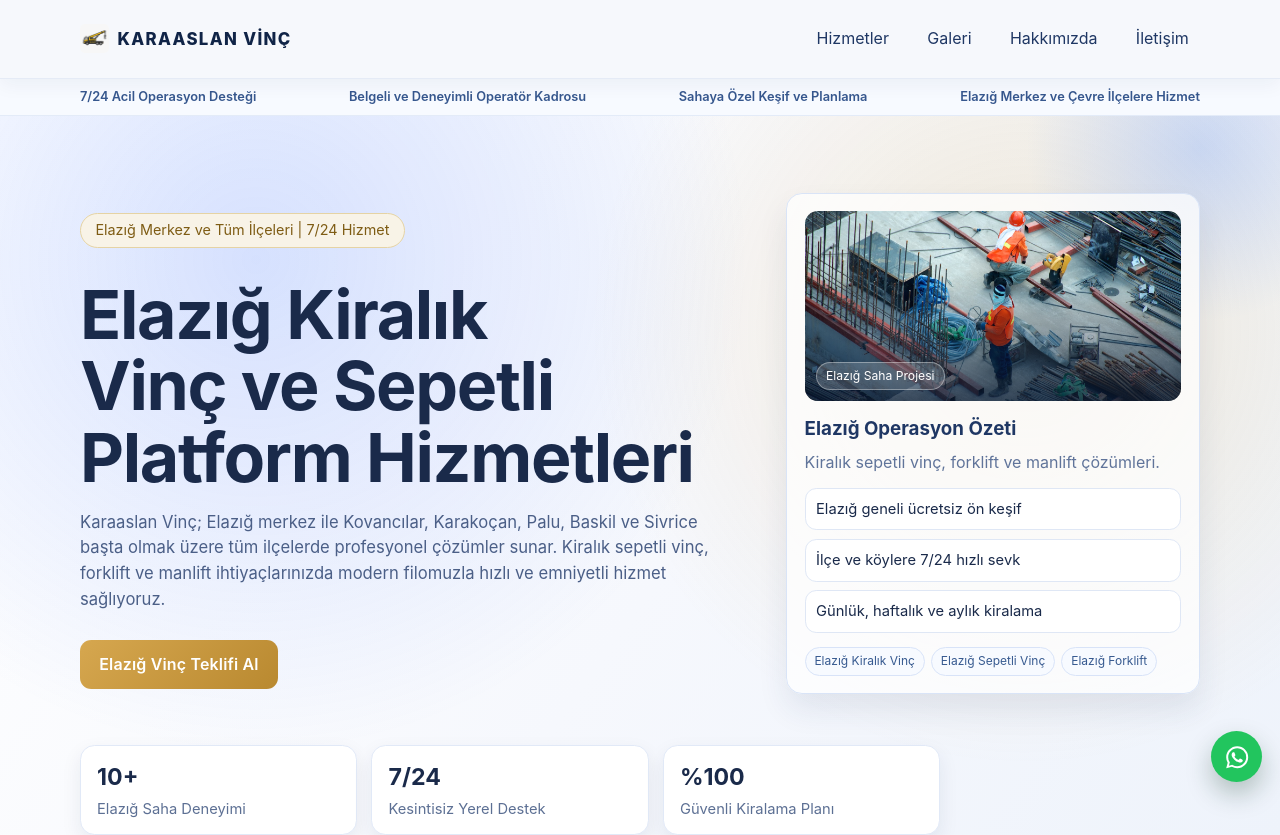
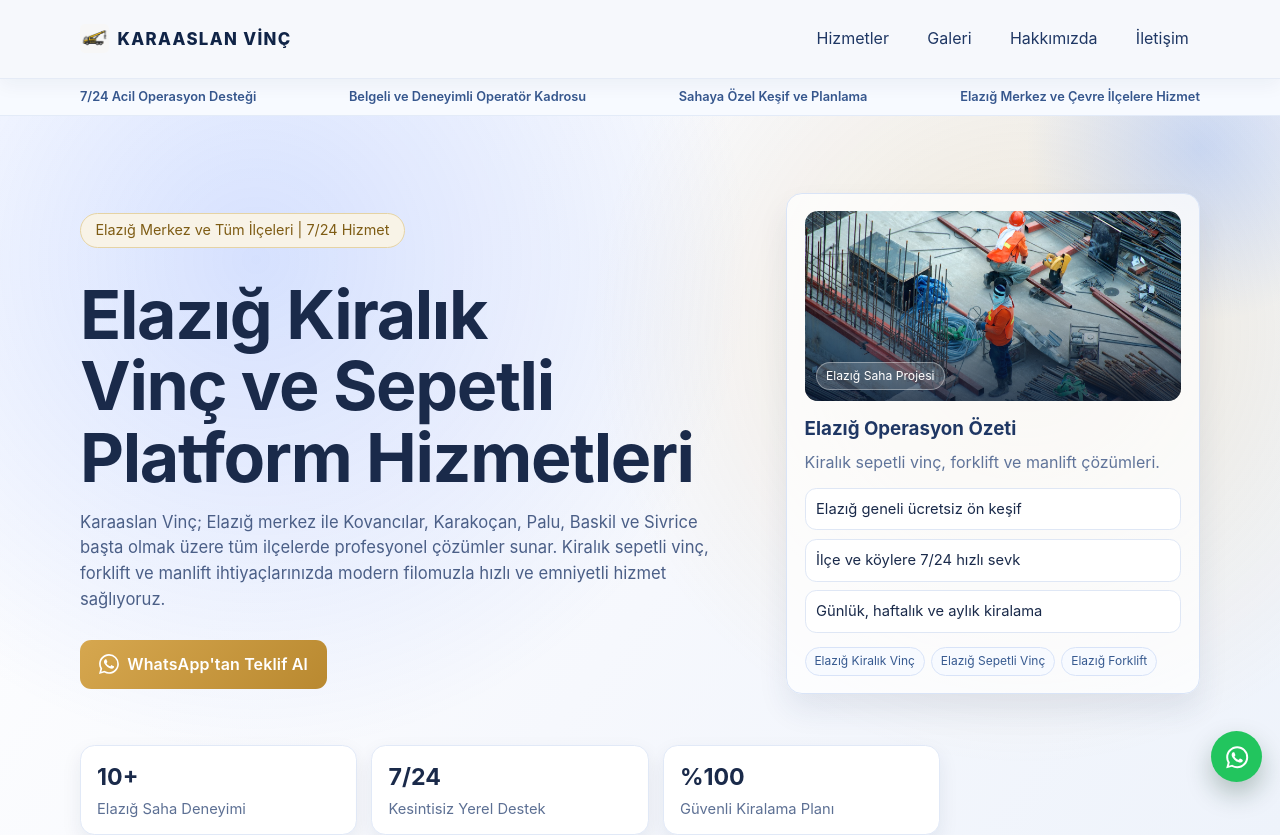
Before and after one commit to furkaansolmaz/Karaaslan, a Vue app: page /anasayfa in a window 1280 px wide. Shown: the top 835 px of the page. Built offline with nearby package versions, Linux system fonts and the light colour scheme.

Commit message:
Update HeroSection.vue

```diff
--- a/src/components/HeroSection.vue
+++ b/src/components/HeroSection.vue
@@ -11,9 +11,19 @@
         <p class="lead">
           Karaaslan Vinç; Elazığ merkez ile Kovancılar, Karakoçan, Palu, Baskil ve Sivrice başta olmak üzere tüm ilçelerde profesyonel çözümler sunar. Kiralık sepetli vinç, forklift ve manlift ihtiyaçlarınızda modern filomuzla hızlı ve emniyetli hizmet sağlıyoruz.
         </p>
-        <div class="hero-cta">
-          <RouterLink class="btn primary" to="/iletisim">Elazığ Vinç Teklifi Al</RouterLink>
-        </div>
+   <div class="hero-cta">
+  <a
+    class="btn primary"
+    href="https://api.whatsapp.com/send/?phone=905315977965&text=Merhaba,%20Elazığ%20kiralık%20vinç%20hizmetleriniz%20hakkında%20bilgi%20almak%20istiyorum."
+    target="_blank"
+    style="background-color: #25D366; border-color: #25D366; color: white; display: inline-flex; align-items: center; gap: 8px;"
+  >
+    <svg xmlns="http://www.w3.org/2000/svg" width="20" height="20" fill="currentColor" viewBox="0 0 16 16">
+      <path d="M13.601 2.326A7.854 7.854 0 0 0 7.994 0C3.627 0 .068 3.558.064 7.926c0 1.399.366 2.76 1.057 3.965L0 16l4.204-1.102a7.933 7.933 0 0 0 3.79.965h.004c4.368 0 7.926-3.558 7.93-7.93A7.898 7.898 0 0 0 13.6 2.326zM7.994 14.521a6.573 6.573 0 0 1-3.356-.92l-.24-.144-2.494.654.666-2.433-.156-.251a6.56 6.56 0 0 1-1.007-3.505c0-3.626 2.957-6.584 6.591-6.584a6.56 6.56 0 0 1 4.66 1.931 6.557 6.557 0 0 1 1.928 4.66c-.004 3.639-2.961 6.592-6.592 6.592zm3.615-4.934c-.197-.099-1.17-.578-1.353-.646-.182-.065-.315-.099-.445.099-.133.197-.513.646-.627.775-.114.133-.232.148-.43.05-.197-.1-.836-.308-1.592-.985-.59-.525-.985-1.175-1.103-1.372-.114-.198-.011-.304.088-.403.087-.088.197-.232.296-.346.1-.114.133-.198.198-.33.065-.134.034-.248-.015-.347-.05-.099-.445-1.076-.612-1.47-.16-.389-.323-.335-.445-.34-.114-.007-.247-.007-.38-.007a.729.729 0 0 0-.529.247c-.182.198-.691.677-.691 1.654 0 .977.71 1.916.81 2.049.098.133 1.394 2.132 3.383 2.992.47.205.84.326 1.129.418.475.152.904.129 1.246.08.38-.058 1.171-.48 1.338-.943.164-.464.164-.86.114-.943-.049-.084-.182-.133-.38-.232z"/>
+    </svg>
+    WhatsApp'tan Teklif Al
+  </a>
+</div>
       </div>
 
       <aside class="hero-panel">
```
